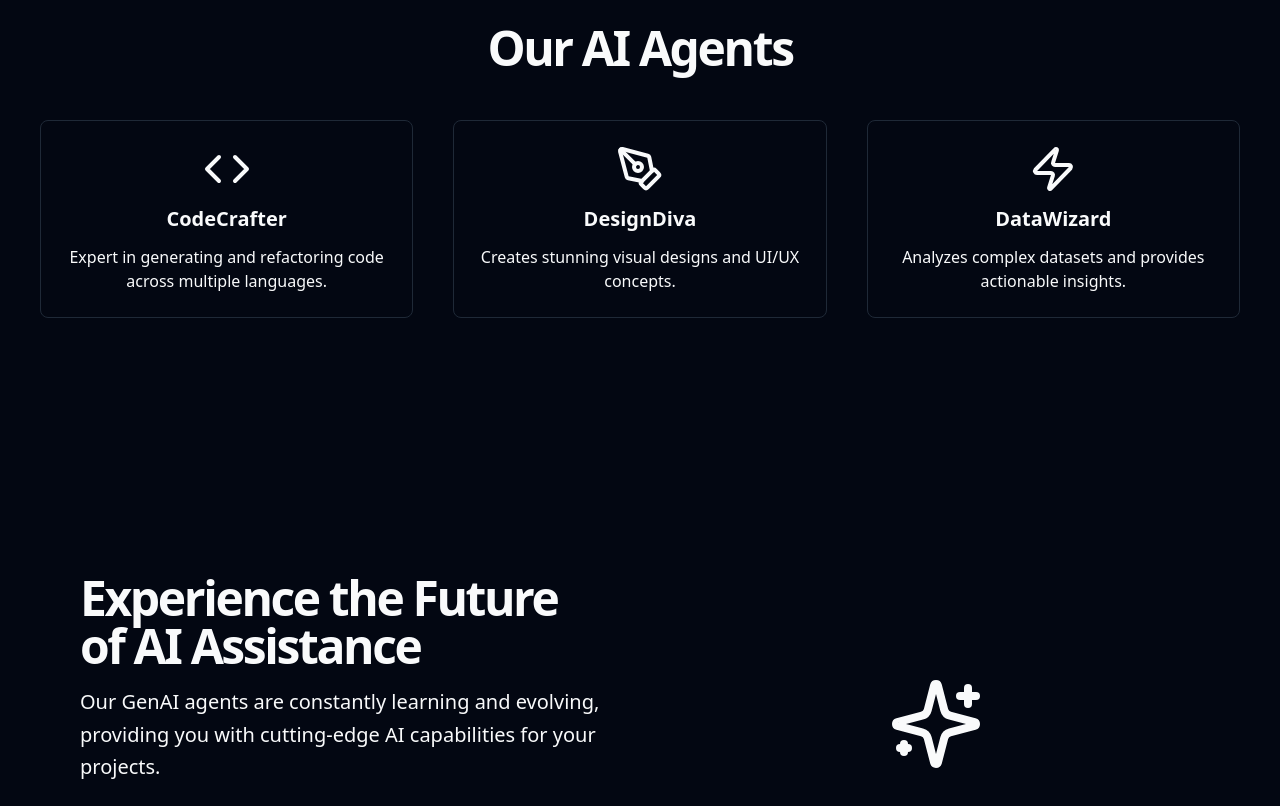
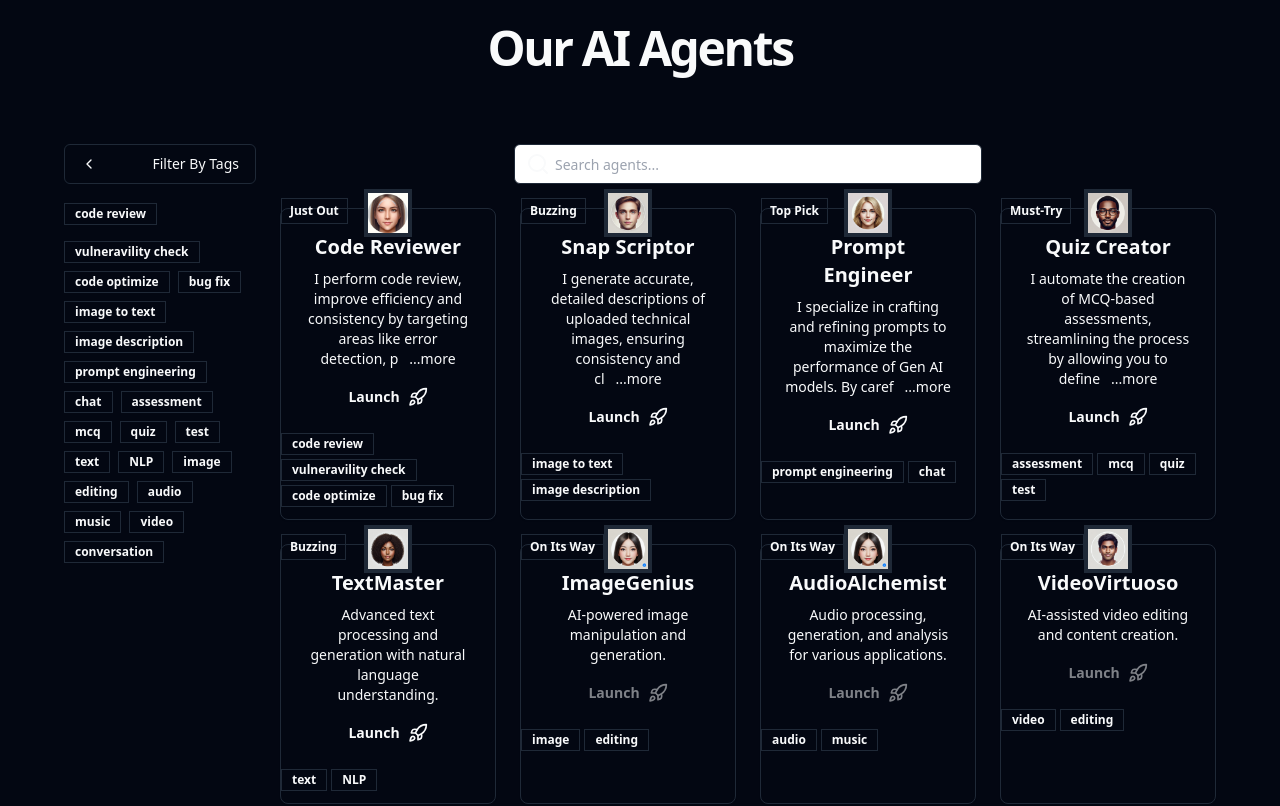
Before and after one commit to ximanta/prompt-crafter, a Next.js app in the folder frontend/: page / in a window 1280 px wide. Shown: the part 740-1546 px from the top of the page. Built offline with nearby package versions, Linux system fonts and the light colour scheme.

Commit message:
Updated styles of Prompt Genie

```diff
--- a/frontend/components/agents/prompt-enhancer/AgentGrid.tsx
+++ b/frontend/components/agents/prompt-enhancer/AgentGrid.tsx
@@ -62,14 +62,18 @@ const statusLabels = {
   "coming-soon": "On Its Way",
 }
 
-export function AgentGrid() {
+interface AgentGridProps {
+  onAgentLaunch: (agentId: number) => void;
+}
+
+export function AgentGrid({ onAgentLaunch }: AgentGridProps) {
   const [searchTerm, setSearchTerm] = useState("")
   const [selectedTags, setSelectedTags] = useState<string[]>([])
   const [isTagPaneOpen, setIsTagPaneOpen] = useState(true)
   const [expandedAgentId, setExpandedAgentId] = useState<number | null>(null);
 
-const [showModal, setShowModal] = useState(false);
-const [selectedAgent, setSelectedAgent] = useState<any>(null);
+  const [showModal, setShowModal] = useState(false);
+  const [selectedAgent, setSelectedAgent] = useState<any>(null);
 
   const filteredAgents = agents.filter(agent =>
     (agent.name.toLowerCase().includes(searchTerm.toLowerCase()) ||
@@ -86,8 +90,7 @@ const [selectedAgent, setSelectedAgent] = useState<any>(null);
 
   const launchAgent = (agentId: number) => {
     console.log(`Launching agent with ID: ${agentId}`)
-
-    // Here you would typically launch the agent or navigate to its page
+    onAgentLaunch(agentId)
   }
 
   return (
--- a/frontend/components/agents/prompt-enhancer/EnhancedPromptCard.tsx
+++ b/frontend/components/agents/prompt-enhancer/EnhancedPromptCard.tsx
@@ -43,10 +43,10 @@ export function EnhancedPromptCard({
   }
 
   return (
-    <div className="p-4 bg-gray-50">
-      <Card className="flex flex-col h-[250px]">
+    <div className="bg-gray-900 p-6 space-y-6">
+      <Card className="bg-gray-800 border-gray-700 flex flex-col" style={{ height: '250px' }}>
         <CardContent className=" flex-grow overflow-hidden">
-          <ScrollArea className="h-full ai-generated-font">
+          <ScrollArea className="h-full">
             {isWaitingForStream ? (
               <div className="flex flex-col items-center justify-center h-full">
                 <p className="text-lg font-semibold mb-2">Hang On!!</p>
@@ -66,14 +66,17 @@ export function EnhancedPromptCard({
                 </div>
               </div>
             ) : hasReceivedContent ? (
+              <div className="text-gray-400 font-sans text-base leading-relaxed pt-4"> {/* Match styles here */}
+
               <ReactMarkdown
-                className="prose prose-sm sm:prose lg:prose-lg xl:prose-xl max-w-none ai-generated-font"
+                // className="prose prose-sm sm:prose lg:prose-lg xl:prose-xl max-w-none "
                 remarkPlugins={[remarkGfm]}
               >
                 {enhancedPrompt}
               </ReactMarkdown>
+              </div>
             ) : (
-<p className="text-gray-400 text-center">Let&apos;s create something amazing today!</p>
+<p className="text-center text-gray-400 pt-4">Let&apos;s create something amazing today!</p>
 
             )}
           </ScrollArea>
--- a/frontend/components/agents/prompt-enhancer/PromptEnhancerStream.tsx
+++ b/frontend/components/agents/prompt-enhancer/PromptEnhancerStream.tsx
@@ -64,14 +64,12 @@ export function PromptEnhancerStream() {
   }
 
   return (
-    <div className="w-[95.6vw] min-h-screen bg-blue-500" >
-
-
-       <div className="container px-4 md:px-6 lg:px-12 items-center justify-center flex flex-col" >
-        <h1 className="text-3xl font-bold mb-2 flex items-center justify-center pt-10">
-          <WandIcon className="mr-2" /> Prompt Crafter
+    <div className="w-[95.6vw] min-h-screen " >
+        <div className="container px-4 md:px-6 lg:px-12 items-center justify-center flex flex-col" >
+        <h1 className="text-3xl font-bold mb-2 flex items-center justify-center pt-10 bg-clip-text text-transparent bg-gradient-to-r from-blue-400 to-purple-400">
+          <WandIcon className="mr-2" /> I'm Prompt Genie - Your Prompt Engineer
         </h1>
-        <p className="ai-generated-font">What are you generating today?</p>
+        <p className="mx-auto max-w-[700px] text-gray-400 md:text-xl">What are you generating today?</p>
       </div>
       <div className="grid lg:grid-cols-12">
       <div className="lg:col-span-5  ml-6" >
--- a/frontend/components/agents/prompt-enhancer/UserPromptCard.tsx
+++ b/frontend/components/agents/prompt-enhancer/UserPromptCard.tsx
@@ -1,4 +1,4 @@
-import { useState, useEffect } from "react"
+import { useState, useEffect, useRef } from "react"
 
 import { Button } from "@/components/agents/prompt-enhancer/ui/button"
 import { Card, CardContent, CardFooter } from "@/components/agents/prompt-enhancer/ui/card"
@@ -14,6 +14,7 @@ interface UserPromptCardProps {
   handleReset: () => void
   resetView: () => void // Add this new prop
 }
+
 
 // Update component to accept props
 export function UserPromptCard({
@@ -32,18 +33,19 @@ export function UserPromptCard({
   }
 
   return (
-    <div className="p-4 bg-gray-50 relative">
 
-      <Card className="flex flex-col" style={{ height: '250px'}}>
-        <CardContent className="flex-grow">
+  <div className="bg-gray-900 p-6 space-y-6">
+  <Card className="bg-gray-800 border-gray-700 flex flex-col" style={{ height: '250px' }}>
+    <CardContent>
       <textarea
         value={userPrompt}
         onChange={(e) => setUserPrompt(e.target.value)}
         onKeyDown={handleKeyDown}
         placeholder="Type your prompt here..."
-            className={`w-full h-full resize-none focus:outline-none ai-generated-font ${
-              isLoading ? 'bg-gray-100 cursor-not-allowed' : ''
-            }`}
+        style={{ width: '100%', height: '175px', overflowY: 'auto' }}
+        className={`mx-auto max-w-[700px] text-gray-400 bg-gray-800 border-gray-600 focus:border-blue-400 pt-4 ${
+          isLoading ? 'cursor-not-allowed' : ''
+        }`} // Only apply 'cursor-not-allowed' without changing background color
         disabled={isLoading}
       />
     </CardContent>
@@ -58,7 +60,7 @@ export function UserPromptCard({
           size="icon"
           variant="outline"
           className="bg-black hover:bg-gray-800"
-              onClick={resetView} // Use the resetView function here
+          onClick={resetView}
           disabled={isLoading}
         >
           <RotateCcwIcon className="h-4 w-4 text-white" />
@@ -67,5 +69,6 @@ export function UserPromptCard({
     </CardFooter>
   </Card>
 </div>
+
   )
 }
--- a/frontend/components/landing/landing-page.tsx
+++ b/frontend/components/landing/landing-page.tsx
@@ -1,6 +1,6 @@
 'use client'
 
-import { useState } from 'react'
+import { useState, useEffect } from 'react'
 import Link from "next/link"
 import { Button } from "@/components/landing/ui/button_landing"
 import { Input } from "@/components/landing/ui/input_landing"
@@ -14,19 +14,35 @@ import { AgentGrid } from "@/components/agents/prompt-enhancer/AgentGrid";
 import { Header } from "@/components/common/Header"
 import { ThemeToggle } from "@/components/common/ThemeToggle";
 import GradientTest from './GradientTest'
+import { PromptEnhancerStream } from "@/components/agents/prompt-enhancer/PromptEnhancerStream";
+
 export function LandingPage() {
   const [currentView, setCurrentView] = useState('home')
+  const [selectedAgentId, setSelectedAgentId] = useState<number | null>(null)
+
   const { isAuthenticated, isLoading, logout, user } = useAuth0()
 
+  const handleAgentLaunch = (agentId: number) => {
+    console.log(`Launching agent with ID: ${agentId}`)
+    setSelectedAgentId(agentId)
+    setCurrentView('agent')
+  }
+  useEffect(() => {
+    console.log("currentView updated to:", currentView);
+  }, [currentView]);
+  const renderView = () => {
+    console.log("currentView", currentView)
+    switch(currentView) {
 
-
-
-  const renderView = () => {
-    switch(currentView) {
       case 'pricing':
         return <Pricing />
       case 'agent':
-        return <AgentGrid />
+        if (selectedAgentId === 3) { // Assuming 3 is the ID for the Prompt Engineer
+          return <PromptEnhancerStream />
+        }
+        // Add more cases for other agents as needed
+        return <AgentGrid onAgentLaunch={handleAgentLaunch} />
+
       default:
         return (
           <>
@@ -51,23 +67,7 @@ export function LandingPage() {
             <section className="w-full py-12 md:py-24 lg:py-32 bg-gray-800">
               <div className="container px-4 md:px-6">
                 <h2 className="text-3xl font-bold tracking-tighter sm:text-5xl text-center mb-12 bg-clip-text text-transparent bg-gradient-to-r from-blue-400 to-purple-400">Our AI Agents</h2>
-                <div className="grid gap-10 sm:grid-cols-2 md:grid-cols-3">
-                  <div className="flex flex-col items-center space-y-3 p-6 bg-gray-900 rounded-lg border border-gray-700 transition-transform hover:scale-105 hover:shadow-lg hover:shadow-blue-500/20">
-                    <Code className="h-12 w-12 text-blue-400" />
-                    <h3 className="text-xl font-bold text-blue-400">CodeCrafter</h3>
-                    <p className="text-center text-gray-400">Expert in generating and refactoring code across multiple languages.</p>
-                  </div>
-                  <div className="flex flex-col items-center space-y-3 p-6 bg-gray-900 rounded-lg border border-gray-700 transition-transform hover:scale-105 hover:shadow-lg hover:shadow-purple-500/20">
-                    <PenTool className="h-12 w-12 text-purple-400" />
-                    <h3 className="text-xl font-bold text-purple-400">DesignDiva</h3>
-                    <p className="text-center text-gray-400">Creates stunning visual designs and UI/UX concepts.</p>
-                  </div>
-                  <div className="flex flex-col items-center space-y-3 p-6 bg-gray-900 rounded-lg border border-gray-700 transition-transform hover:scale-105 hover:shadow-lg hover:shadow-pink-500/20">
-                    <Zap className="h-12 w-12 text-pink-400" />
-                    <h3 className="text-xl font-bold text-pink-400">DataWizard</h3>
-                    <p className="text-center text-gray-400">Analyzes complex datasets and provides actionable insights.</p>
-                  </div>
-                </div>
+                <AgentGrid onAgentLaunch={handleAgentLaunch} />
               </div>
             </section>
             <section className="w-full py-12 md:py-24 lg:py-32 bg-gray-900">
```
Lines whose indentation alone changed are shown as unchanged.
